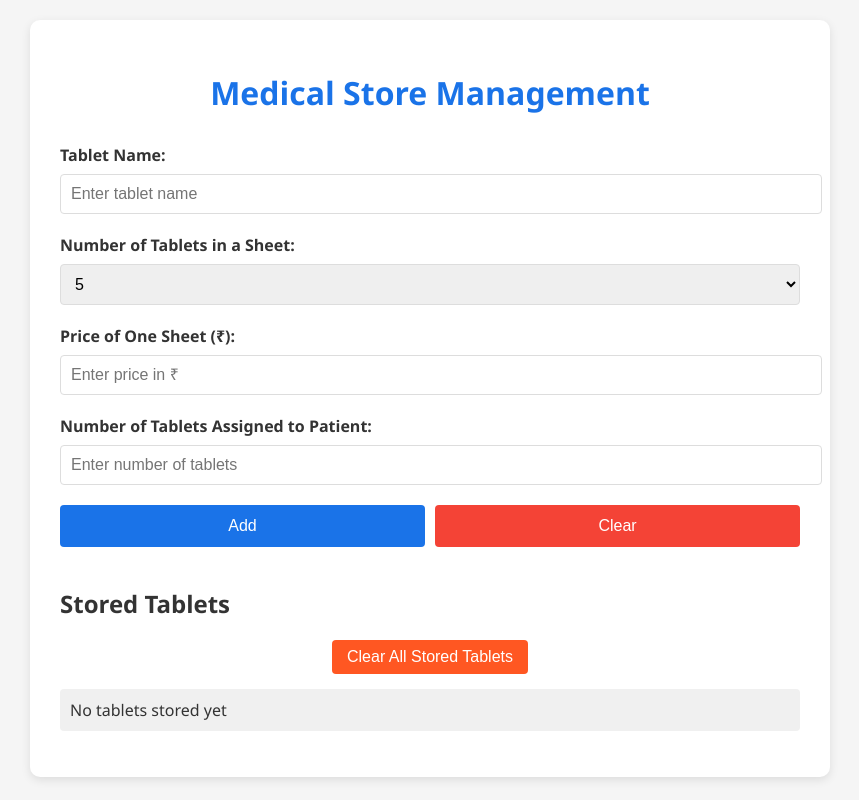
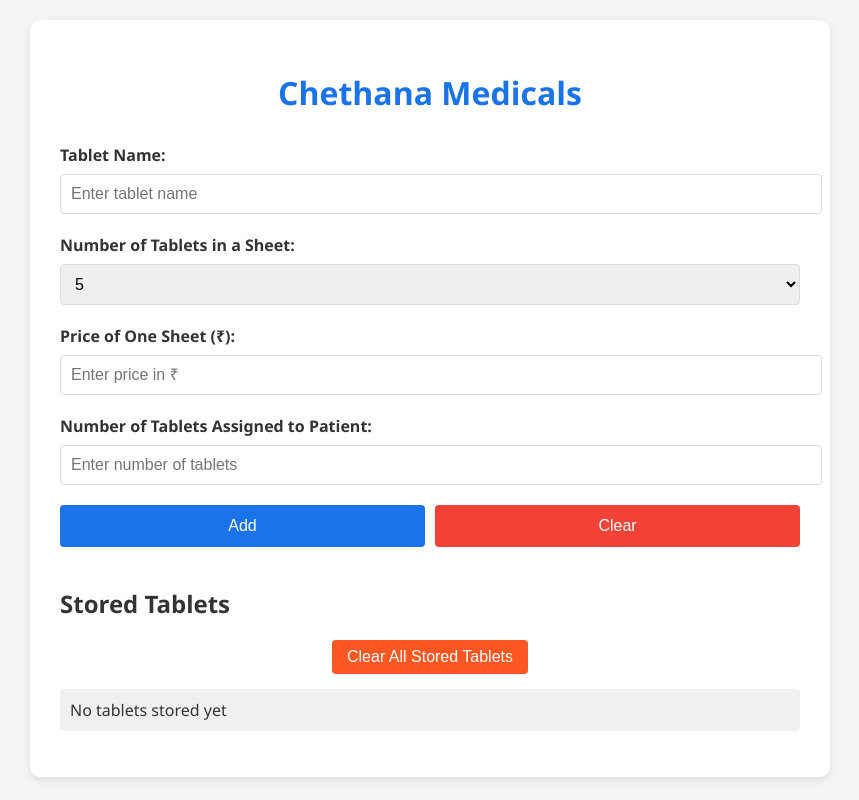
Before and after one commit to Akash-S-S/chetana-medicals, a website: page index.html in a window 1280 px wide. Shown: the whole page, without its empty margins (210-1069 px from the left). Drawn offline with Linux system fonts and the light colour scheme.

Commit message:
Update index.html
Changed Title and h1 tag

```diff
--- a/index.html
+++ b/index.html
@@ -3,7 +3,7 @@
 <head>
     <meta charset="UTF-8">
     <meta name="viewport" content="width=device-width, initial-scale=1.0">
-    <title>Medical Store Management</title>
+    <title>Chethana Medicals</title>
     <style>
         body {
             font-family: 'Segoe UI', Tahoma, Geneva, Verdana, sans-serif;
@@ -128,7 +128,7 @@
 </head>
 <body>
     <div class="container">
-        <h1>Medical Store Management</h1>
+        <h1>Chethana Medicals</h1>
 
         <div class="form-group">
             <label for="tabletName">Tablet Name:</label>
```
